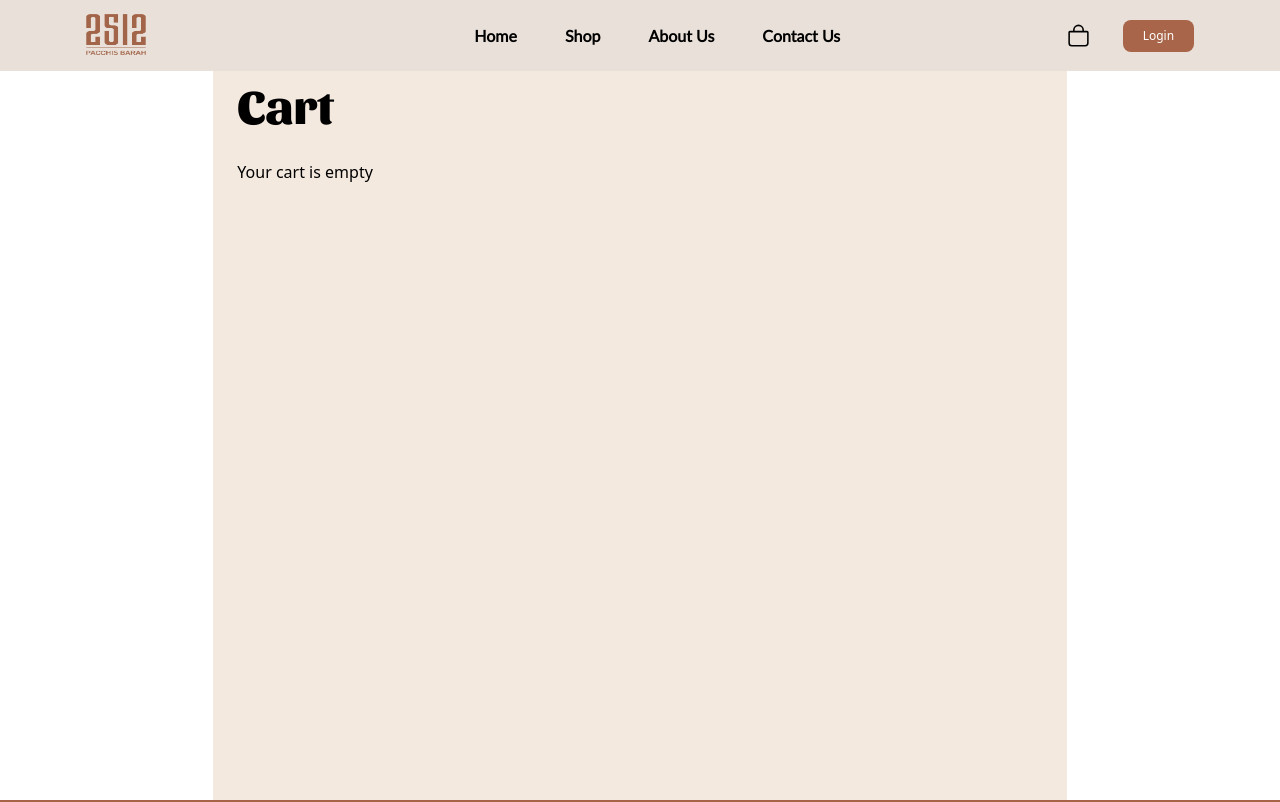
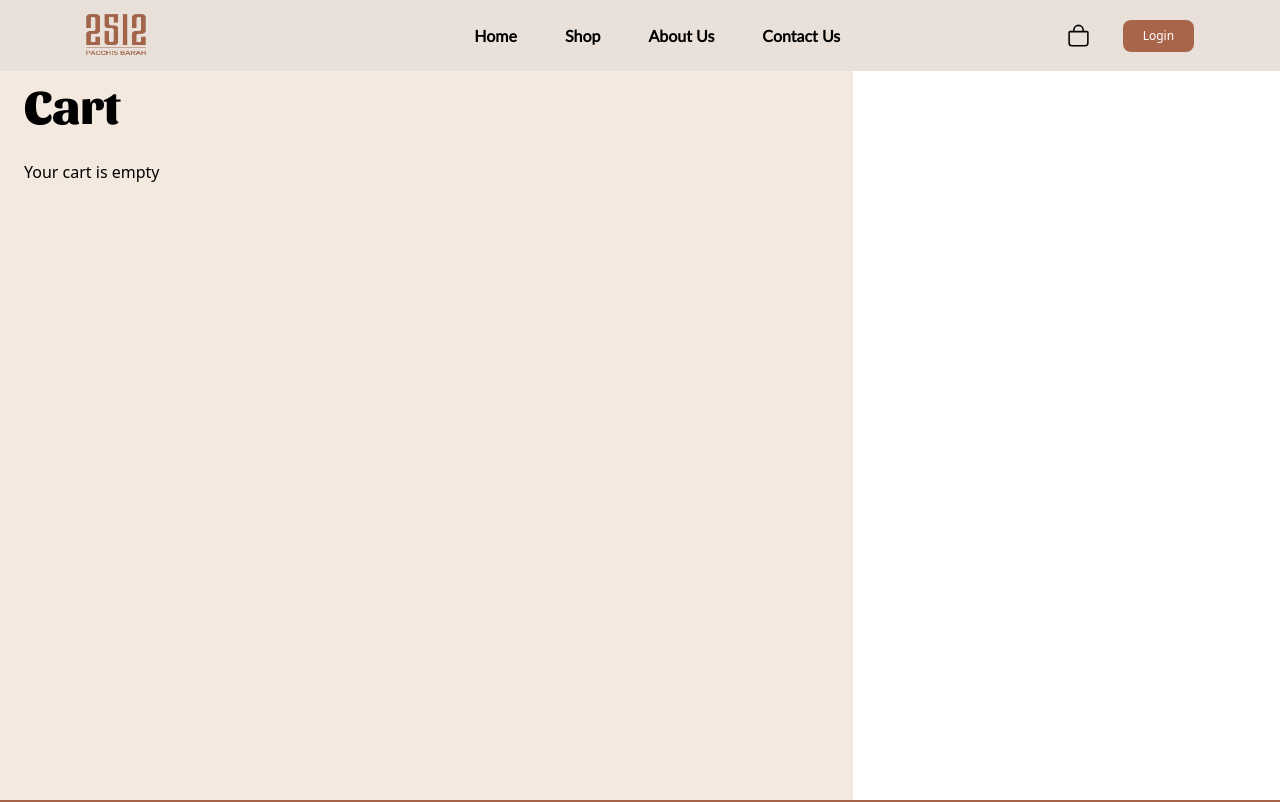
Before and after one commit to rst2797/2512, a Next.js app: page /cart in a window 1280 px wide. Shown: the top 802 px of the page. Built offline with nearby package versions, Linux system fonts and the light colour scheme; some icons are missing.

Commit message:
push web version: mx fix

```diff
--- a/pages/cart.js
+++ b/pages/cart.js
@@ -41,7 +41,7 @@ const Cart = () => {
         <link rel="canonical" href="https://www.2512.in/cart" />
         <link rel="icon" href="/favicon.ico" />
       </Head>
-      <div className="bg-[#F4E9DF] w-full lg:w-3/4 xl:w-2/3 2xl:w-full 2xl:px-20  mx-auto min-h-screen">
+      <div className="bg-[#F4E9DF] w-full lg:w-3/4 xl:w-2/3 2xl:w-full 2xl:px-20 min-h-screen">
         <Navbar />
         <div className="p-6 2xl:p-0 2xl:pt-[4rem] pt-[4rem] mx-auto max-w-[1450px]">
           <div className="flex justify-between items-center py-4">
```
